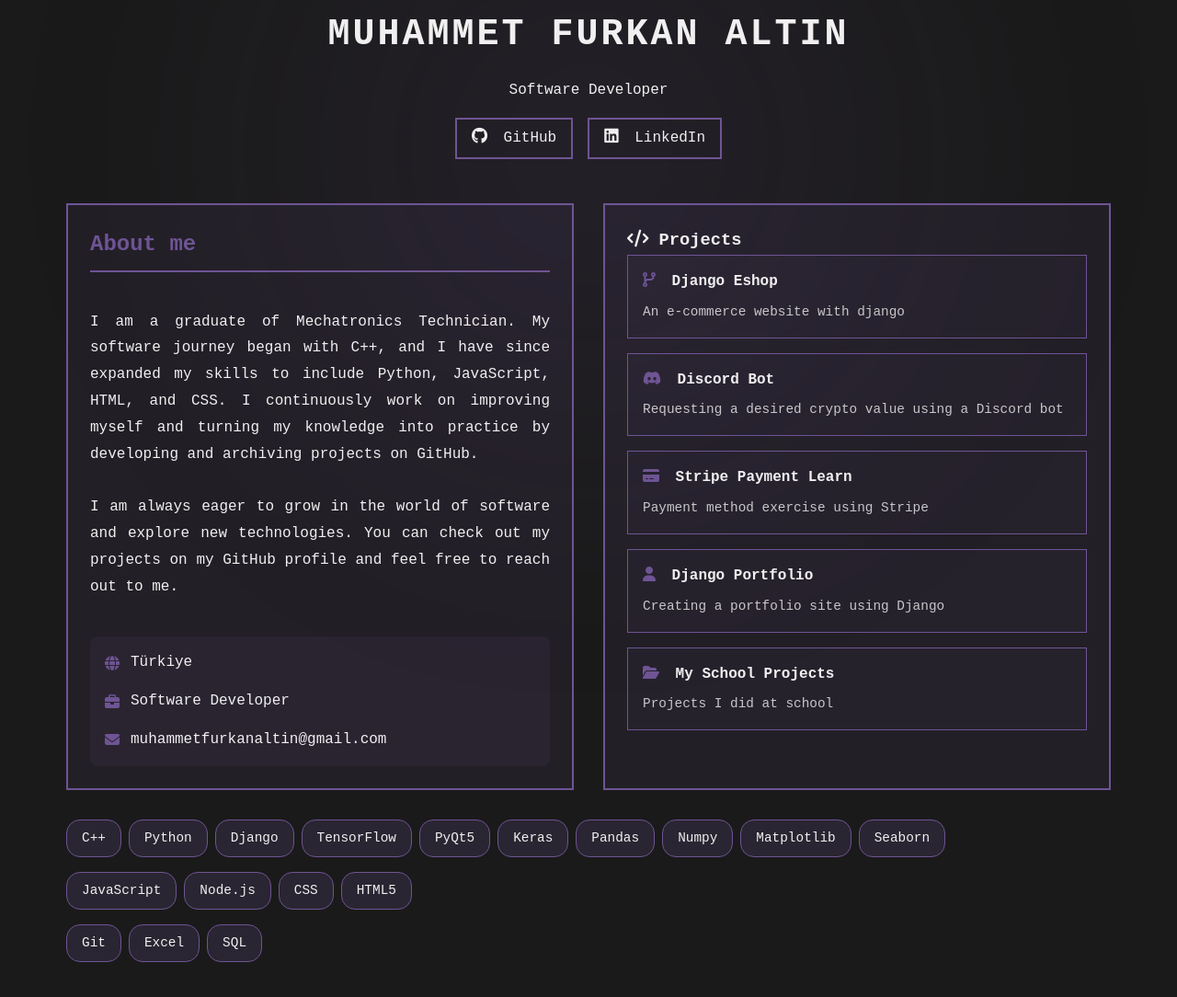
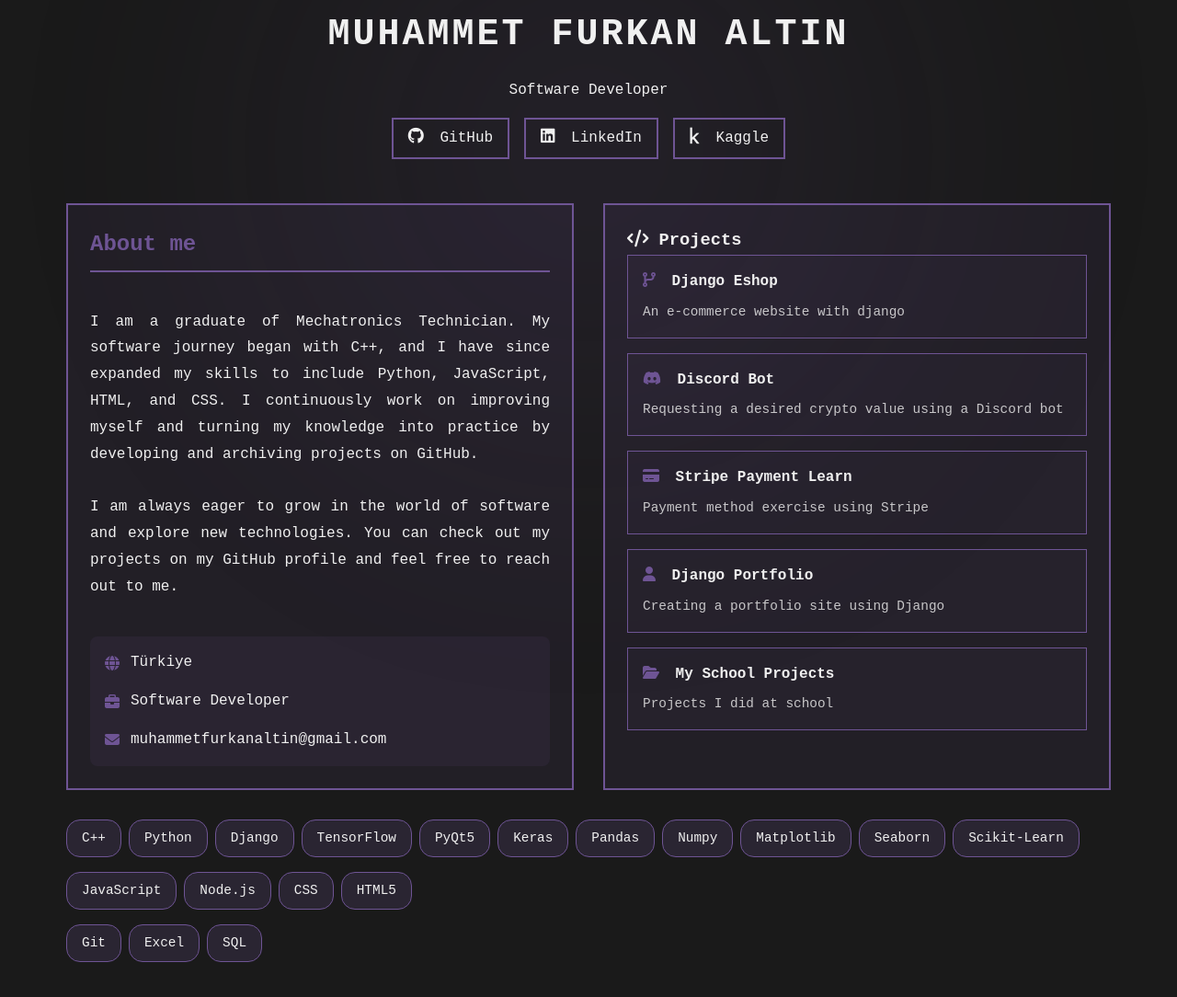
Before and after one commit to muhammetfurkanaltin/HelloWorld, a plain HTML site: page index.html in a window 1280 px wide. Shown: the part 240-1324 px from the top of the page at 92% size. Drawn offline with Linux system fonts and the light colour scheme.

Commit message:
skill and kaggle add

```diff
--- a/index.html
+++ b/index.html
@@ -320,6 +320,9 @@
                 <a href="https://linkedin.com/in/muhammetfurkanaltin" target="_blank">
                     <i class="fab fa-linkedin"></i> LinkedIn
                 </a>
+                <a href="https://www.kaggle.com/mfurkanaltn" target="_blank">
+                    <i class="fab fa-kaggle"></i> Kaggle
+                </a>
             </div>
         </header>
 
@@ -384,6 +387,7 @@
             <span class="skill-tag">Numpy</span>
             <span class="skill-tag">Matplotlib</span>
             <span class="skill-tag">Seaborn</span>
+            <span class="skill-tag">Scikit-Learn</span>
 
         </div>
 
```
